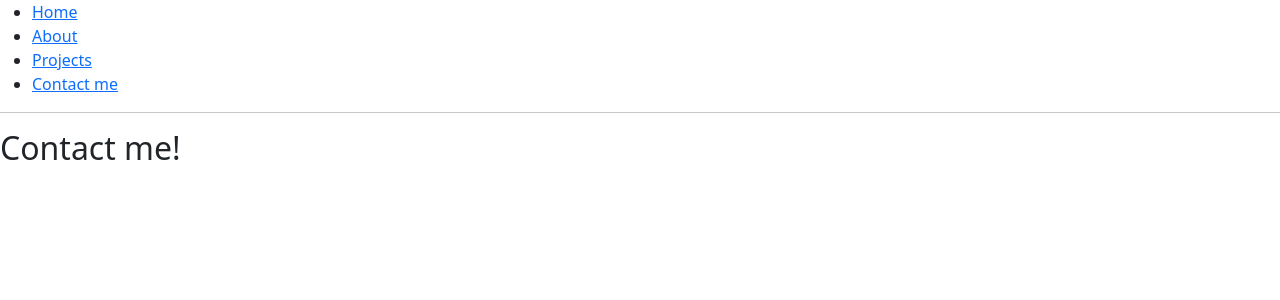
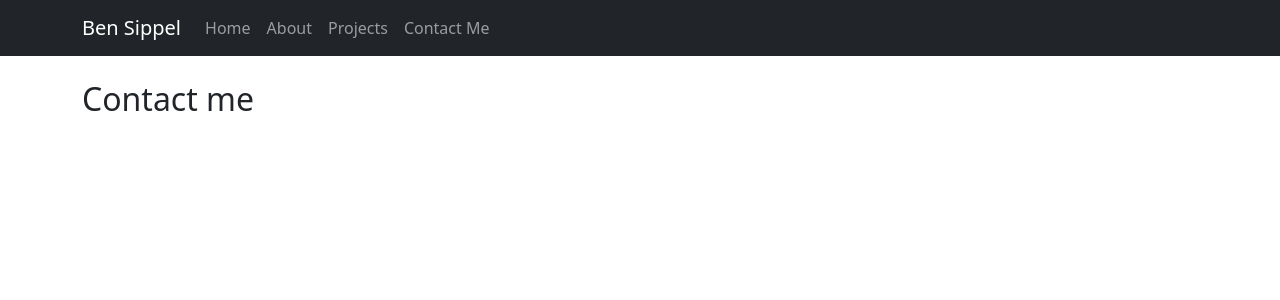
Before and after one commit to brs6412/personal-site, a React (Create React App) app: page /contact in a window 1280 px wide. Shown: the top 300 px of the page. Built offline with nearby package versions, Linux system fonts and the light colour scheme.

Commit message:
Styled navbar

```diff
--- a/src/App.js
+++ b/src/App.js
@@ -1,54 +1,43 @@
-import { Routes, Route, Link, Outlet, Navigate } from "react-router-dom";
+import {
+  BrowserRouter as Router,
+  Route,
+  Link,
+  Routes,
+  Outlet,
+  Navigate,
+} from "react-router-dom";
 import Home from "./components/Home";
 import About from "./components/About";
 import Projects from "./components/Projects";
 import Contact from "./components/Contact";
+import { Container, Nav, Navbar } from "react-bootstrap";
 import './App.css';
 
 export default function App() {
   return (
-    <div>
+    <Router>
+      <Navbar bg="dark" data-bs-theme="dark">
+        <Container>
+          <Navbar.Brand href="#home">Ben Sippel</Navbar.Brand>
+          <Nav className="me-auto">
+            <Nav.Link as={Link} to="/" exact>Home</Nav.Link>
+            <Nav.Link as={Link} to="/about">About</Nav.Link>
+            <Nav.Link as={Link} to="/projects">Projects</Nav.Link>
+            <Nav.Link as={Link} to="/contact">Contact Me</Nav.Link>
+          </Nav>
+        </Container>
+      </Navbar>
+      <div className="container mt-4">
         <Routes>
-        <Route path="/" element={<Layout />}>
+          <Route path="/" element={<Outlet />}>
             <Route index element={<Home />} />
-          <Route path="about" element={<About />} />
-          <Route path="projects" element={<Projects />} />
-          <Route path="contact" element={<Contact />} />
+            <Route path="/about" element={<About />} />
+            <Route path="/projects" element={<Projects />} />
+            <Route path="/contact" element={<Contact />} />
             <Route path="*" element={<Navigate to="/" replace />} />
           </Route>
         </Routes>
       </div>
+    </Router>
   );
 }
-
-function Layout() {
-  return (
-    <div>
-      {/* A "layout route" is a good place to put markup you want to
-          share across all the pages on your site, like navigation. */}
-      <nav>
-        <ul>
-          <li>
-            <Link to="/">Home</Link>
-          </li>
-          <li>
-            <Link to="/about">About</Link>
-          </li>
-          <li>
-            <Link to="/projects">Projects</Link>
-          </li>
-          <li>
-            <Link to="/contact">Contact me</Link>
-          </li>
-        </ul>
-      </nav>
-
-      <hr />
-
-      {/* An <Outlet> renders whatever child route is currently active,
-          so you can think about this <Outlet> as a placeholder for
-          the child routes we defined above. */}
-      <Outlet />
-    </div>
-  );
-}
--- a/src/components/Contact.js
+++ b/src/components/Contact.js
@@ -3,7 +3,7 @@ import React from "react";
 export default function Contact(){
     return (
         <div>
-            <h2>Contact me!</h2>
+            <h2>Contact me</h2>
         </div>
     )
 }
--- a/src/index.js
+++ b/src/index.js
@@ -10,9 +10,7 @@ import 'bootstrap/dist/css/bootstrap.min.css';
 const root = ReactDOM.createRoot(document.getElementById('root'));
 root.render(
   <React.StrictMode>
-    <BrowserRouter>
-      <App />
-    </BrowserRouter>
+    <App />
   </React.StrictMode>
 );
 
```
Lines whose indentation alone changed are shown as unchanged.
